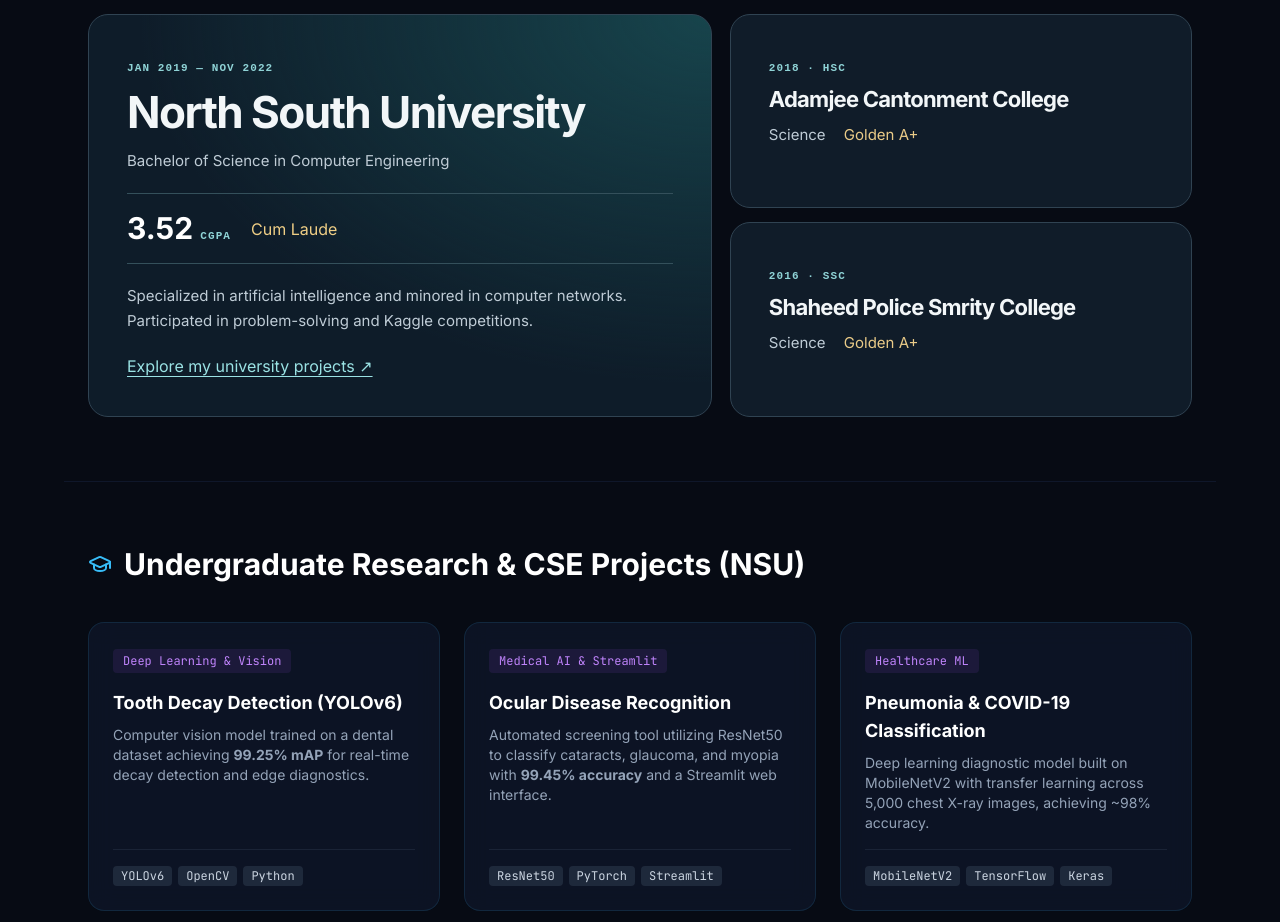
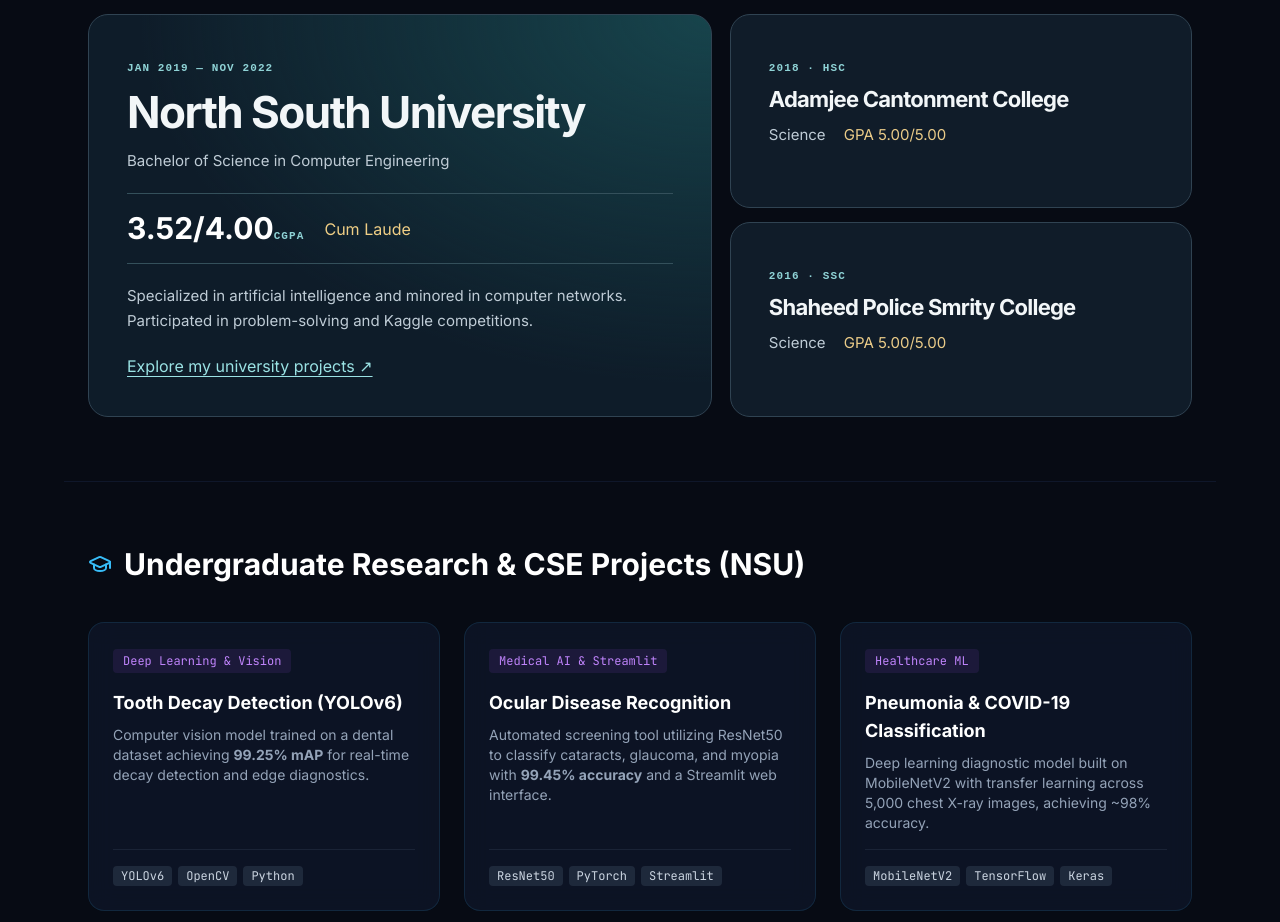
Before and after one commit to SazidAhmedTonmoy/SazidAhmedTonmoy.github.io, a plain HTML site: page index.html in a window 1280 px wide. Shown: the part 3420-4342 px from the top of the page. Drawn offline with nearby package versions, Linux system fonts and the light colour scheme.

Commit message:
Update academic honors and GPA formatting

```diff
--- a/index.html
+++ b/index.html
@@ -258,13 +258,13 @@ section[id],footer[id]{scroll-margin-top:5rem}
         <small>JAN 2019 — NOV 2022</small>
         <h3>North South University</h3>
         <p class="degree-name">Bachelor of Science in Computer Engineering</p>
-        <div class="honours"><strong>3.52 <small>CGPA</small></strong><span>Cum Laude</span></div>
+        <div class="honours"><strong>3.52/4.00<small>CGPA</small></strong><span>Cum Laude</span></div>
         <p>Specialized in artificial intelligence and minored in computer networks. Participated in problem-solving and Kaggle competitions.</p>
         <a href="https://github.com/SazidAhmedTonmoy/Projects">Explore my university projects ↗</a>
       </article>
       <div class="school-list">
-        <article><small>2018 · HSC</small><h3>Adamjee Cantonment College</h3><p>Science <span>Golden A+</span></p></article>
-        <article><small>2016 · SSC</small><h3>Shaheed Police Smrity College</h3><p>Science <span>Golden A+</span></p></article>
+        <article><small>2018 · HSC</small><h3>Adamjee Cantonment College</h3><p>Science <span>GPA 5.00/5.00</span></p></article>
+        <article><small>2016 · SSC</small><h3>Shaheed Police Smrity College</h3><p>Science <span>GPA 5.00/5.00</span></p></article>
       </div>
     </div>
   </section>
```
